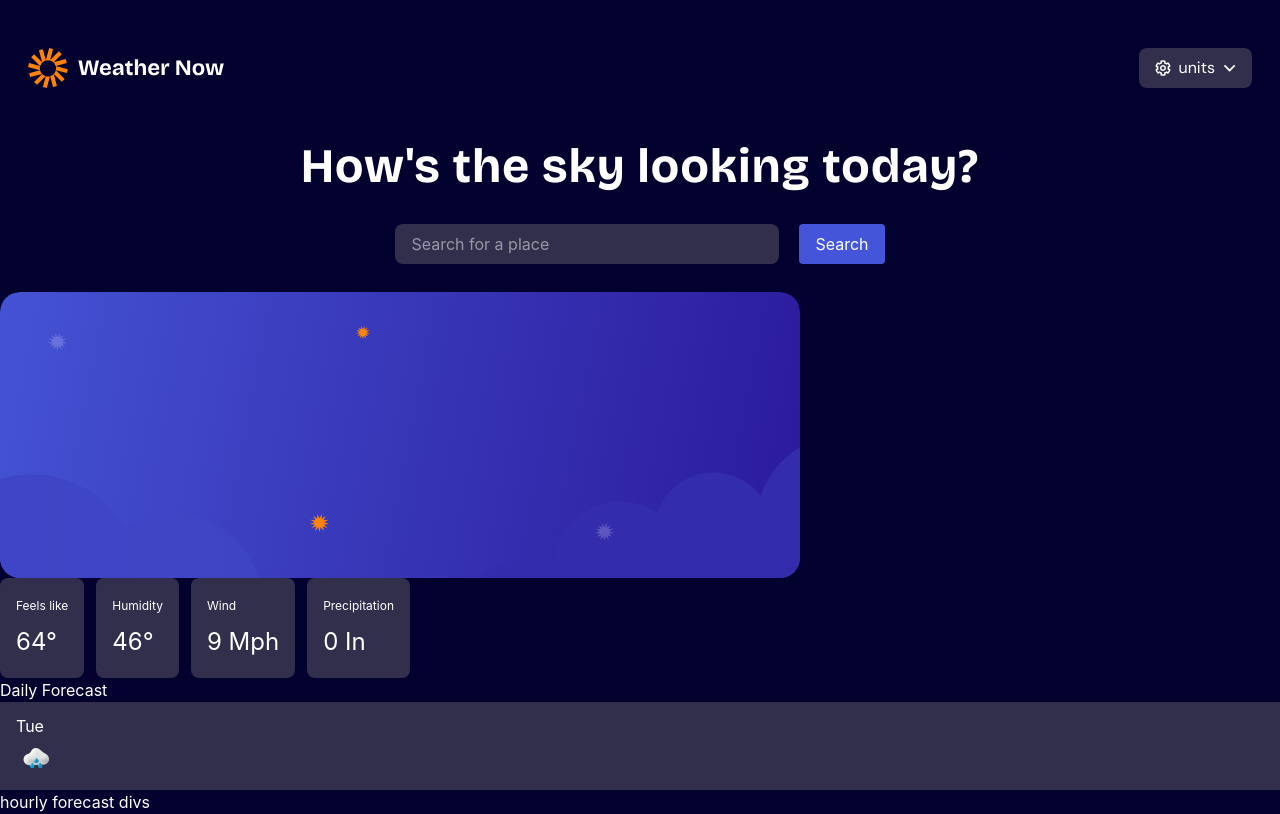
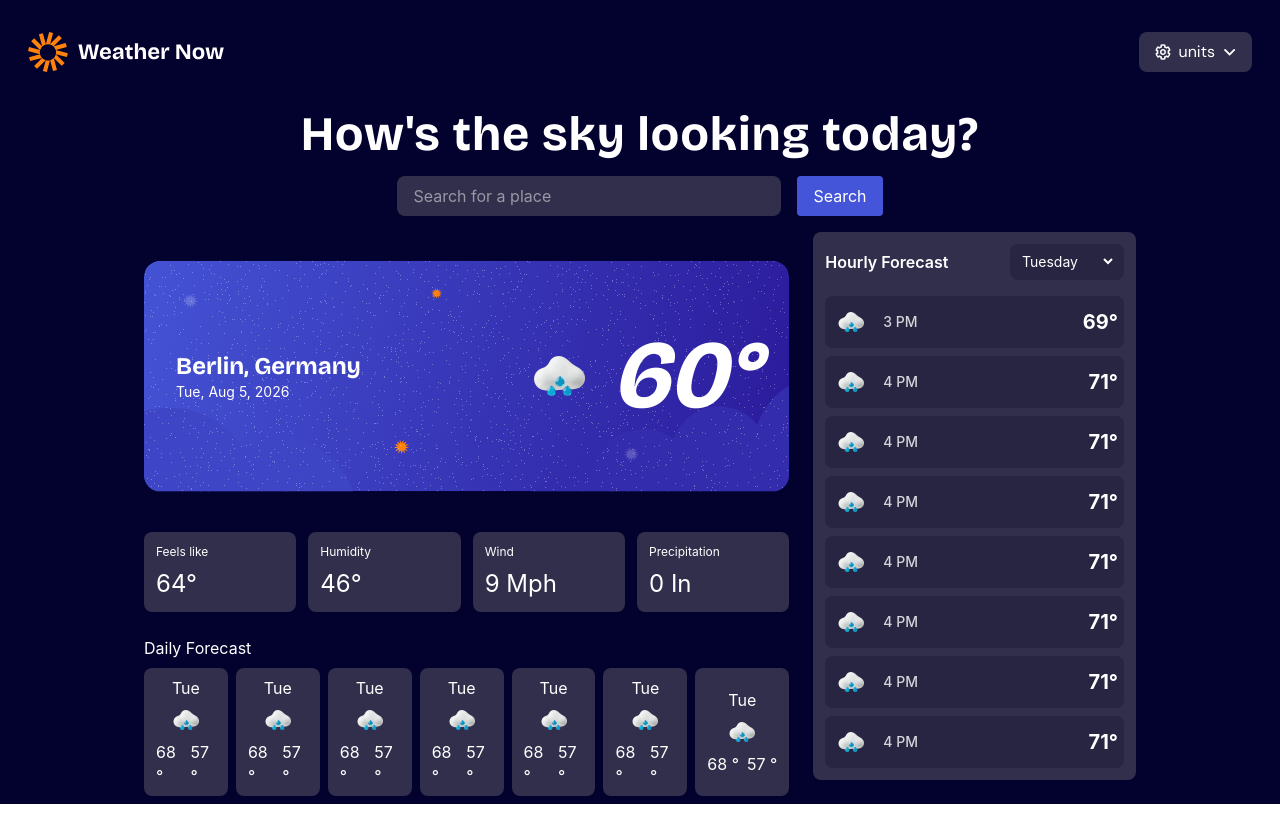
Before and after one commit to jawad-mwadama/weather-now, a React (Vite) app: page / in a window 1280 px wide. Built offline with nearby package versions, Linux system fonts and the light colour scheme.

Commit message:
updated ui layout

```diff
--- a/src/Components/Hero/Hero.tsx
+++ b/src/Components/Hero/Hero.tsx
@@ -1,45 +1,219 @@
-import React from "react";
 import bgLarger from "../../assets/images/bg-today-large.svg";
-
 import rainy from "../../assets/images/icon-rain.webp";
 
 function Hero() {
   return (
-    <div className="text-white">
-      <div>
-        <img src={bgLarger} alt="large bg" />
-      </div>
+    <div className="grid grid-cols-1 items-start gap-6 px-36 py-1 text-white lg:grid-cols-[minmax(0,2fr)_minmax(280px,1fr)]">
+      {/* Left column: Main weather content */}
+      <div className="flex min-w-0 flex-col gap-3">
+        {/* Weather image */}
 
-      {/* metric divs */}
-      <div className="flex gap-3">
-        <div className="flex flex-col rounded-lg bg-neutral-700 px-4 py-5">
-          <span className="text-xs">Feels like</span>
-          <span className="pt-3 text-2xl">64&deg;</span>
+        <div className="relative w-full">
+          <img src={bgLarger} alt="large bg" className="block h-72 w-full" />
+
+          <div className="absolute inset-0 flex items-center justify-between px-8">
+            {/* City and date on the left */}
+            <div className="flex flex-col">
+              <h1 className="font-heading text-2xl font-bold">
+                Berlin, Germany
+              </h1>
+              <span className="text-sm">Tue, Aug 5, 2026</span>
+            </div>
+
+            {/* Weather icon next to temperature on the right */}
+            <div className="flex items-center gap-3">
+              <img
+                src={rainy}
+                className="h-20 w-20 object-contain"
+                alt="rainy"
+              />
+              <span className="font-heading text-8xl font-bold italic">
+                60&deg;
+              </span>
+            </div>
+          </div>
         </div>
-        <div className="flex flex-col rounded-lg bg-neutral-700 px-4 py-5">
-          <span className="text-xs">Humidity</span>
-          <span className="pt-3 text-2xl">46&deg;</span>
+
+        {/* Metric cards */}
+        <div className="flex w-full gap-3">
+          <div className="flex flex-1 flex-col rounded-lg bg-neutral-700 px-3 py-3">
+            <span className="text-xs">Feels like</span>
+            <span className="pt-2 text-2xl">64&deg;</span>
+          </div>
+
+          <div className="flex flex-1 flex-col rounded-lg bg-neutral-700 px-3 py-3">
+            <span className="text-xs">Humidity</span>
+            <span className="pt-2 text-2xl">46&deg;</span>
+          </div>
+
+          <div className="flex flex-1 flex-col rounded-lg bg-neutral-700 px-3 py-3">
+            <span className="text-xs">Wind</span>
+            <span className="pt-2 text-2xl">9 Mph</span>
+          </div>
+
+          <div className="flex flex-1 flex-col rounded-lg bg-neutral-700 px-3 py-3">
+            <span className="text-xs">Precipitation</span>
+            <span className="pt-2 text-2xl">0 In</span>
+          </div>
         </div>
-        <div className="flex flex-col rounded-lg bg-neutral-700 px-4 py-5">
-          <span className="text-xs">Wind</span>
-          <span className="pt-3 text-2xl">9 Mph</span>
-        </div>
-        <div className="flex flex-col rounded-lg bg-neutral-700 px-4 py-5">
-          <span className="text-xs">Precipitation</span>
-          <span className="pt-3 text-2xl">0 In</span>
+
+        {/* Daily forecast */}
+        <div className="gap-3 py-1">
+          <h3 className="py-2">Daily Forecast</h3>
+
+          <div className="flex w-full gap-2">
+            <div className="flex min-w-0 flex-1 flex-col items-center justify-center rounded-lg bg-neutral-700 px-3 py-2">
+              <span>Tue</span>
+              <img src={rainy} className="h-10 w-10 object-cover" alt="" />
+              <div className="flex justify-between gap-2">
+                <span>68 &deg;</span>
+                <span>57 &deg;</span>
+              </div>
+            </div>
+
+            <div className="flex min-w-0 flex-1 flex-col items-center justify-center rounded-lg bg-neutral-700 px-3 py-2">
+              <span>Tue</span>
+              <img src={rainy} className="h-10 w-10 object-cover" alt="" />
+              <div className="flex justify-between gap-2">
+                <span>68 &deg;</span>
+                <span>57 &deg;</span>
+              </div>
+            </div>
+
+            <div className="flex min-w-0 flex-1 flex-col items-center justify-center rounded-lg bg-neutral-700 px-3 py-2">
+              <span>Tue</span>
+              <img src={rainy} className="h-10 w-10 object-cover" alt="" />
+              <div className="flex justify-between gap-2">
+                <span>68 &deg;</span>
+                <span>57 &deg;</span>
+              </div>
+            </div>
+
+            <div className="flex min-w-0 flex-1 flex-col items-center justify-center rounded-lg bg-neutral-700 px-3 py-2">
+              <span>Tue</span>
+              <img src={rainy} className="h-10 w-10 object-cover" alt="" />
+              <div className="flex justify-between gap-2">
+                <span>68 &deg;</span>
+                <span>57 &deg;</span>
+              </div>
+            </div>
+
+            <div className="flex min-w-0 flex-1 flex-col items-center justify-center rounded-lg bg-neutral-700 px-3 py-2">
+              <span>Tue</span>
+              <img src={rainy} className="h-10 w-10 object-cover" alt="" />
+              <div className="flex justify-between gap-2">
+                <span>68 &deg;</span>
+                <span>57 &deg;</span>
+              </div>
+            </div>
+
+            <div className="flex min-w-0 flex-1 flex-col items-center justify-center rounded-lg bg-neutral-700 px-3 py-2">
+              <span>Tue</span>
+              <img src={rainy} className="h-10 w-10 object-cover" alt="" />
+              <div className="flex justify-between gap-2">
+                <span>68 &deg;</span>
+                <span>57 &deg;</span>
+              </div>
+            </div>
+
+            <div className="flex flex-col items-center justify-center rounded-lg bg-neutral-700 px-3 py-2">
+              <span>Tue</span>
+              <img src={rainy} className="h-10 w-10 object-cover" alt="" />
+              <div className="flex justify-between gap-2">
+                <span>68 &deg;</span>
+                <span>57 &deg;</span>
+              </div>
+            </div>
+          </div>
         </div>
       </div>
 
-      {/* forecast divs */}
-      <div>
-        <h3>Daily Forecast</h3>
+      {/* Right column: Hourly forecast */}
+      <div className="min-w-0">
+        {/* Header */}
+        <div className="flex w-full items-center justify-between rounded-t-lg bg-neutral-700 p-3 pb-2">
+          <span className="font-semibold text-white">Hourly Forecast</span>
 
-        <div className="flex flex-col justify-center bg-neutral-700 px-4 py-3">
-          <span>Tue</span>
-          <img src={rainy} className="h-10 w-10 object-cover" alt="" />
+          <span className="rounded-lg bg-neutral-800 p-2 text-sm">
+            <select
+              id="days"
+              name="days"
+              className="max-w-28 bg-transparent text-white outline-none"
+            >
+              <option value="tuesday">Tuesday</option>
+              <option value="wednesday">Wednesday</option>
+              <option value="thursday">Thursday</option>
+            </select>
+          </span>
+        </div>
+
+        {/* Hourly weather items */}
+        <div className="flex w-full flex-col gap-2 rounded-b-lg bg-neutral-700 p-3 pt-2 text-white">
+          <div className="flex items-center justify-between rounded-lg bg-neutral-800 p-1.5">
+            <div className="flex items-center gap-3">
+              <img src={rainy} alt="weather icon" className="h-10 w-10" />
+              <span className="text-sm font-medium text-neutral-200">3 PM</span>
+            </div>
+            <span className="text-xl font-bold">69&deg;</span>
+          </div>
+
+          <div className="flex items-center justify-between rounded-lg bg-neutral-800 p-1.5">
+            <div className="flex items-center gap-3">
+              <img src={rainy} alt="weather icon" className="h-10 w-10" />
+              <span className="text-sm font-medium text-neutral-200">4 PM</span>
+            </div>
+            <span className="text-xl font-bold">71&deg;</span>
+          </div>
+
+          <div className="flex items-center justify-between rounded-lg bg-neutral-800 p-1.5">
+            <div className="flex items-center gap-3">
+              <img src={rainy} alt="weather icon" className="h-10 w-10" />
+              <span className="text-sm font-medium text-neutral-200">4 PM</span>
+            </div>
+            <span className="text-xl font-bold">71&deg;</span>
+          </div>
+
+          <div className="flex items-center justify-between rounded-lg bg-neutral-800 p-1.5">
+            <div className="flex items-center gap-3">
+              <img src={rainy} alt="weather icon" className="h-10 w-10" />
+              <span className="text-sm font-medium text-neutral-200">4 PM</span>
+            </div>
+            <span className="text-xl font-bold">71&deg;</span>
+          </div>
+
+          <div className="flex items-center justify-between rounded-lg bg-neutral-800 p-1.5">
+            <div className="flex items-center gap-3">
+              <img src={rainy} alt="weather icon" className="h-10 w-10" />
+              <span className="text-sm font-medium text-neutral-200">4 PM</span>
+            </div>
+            <span className="text-xl font-bold">71&deg;</span>
+          </div>
+
+          <div className="flex items-center justify-between rounded-lg bg-neutral-800 p-1.5">
+            <div className="flex items-center gap-3">
+              <img src={rainy} alt="weather icon" className="h-10 w-10" />
+              <span className="text-sm font-medium text-neutral-200">4 PM</span>
+            </div>
+            <span className="text-xl font-bold">71&deg;</span>
+          </div>
+
+          <div className="flex items-center justify-between rounded-lg bg-neutral-800 p-1.5">
+            <div className="flex items-center gap-3">
+              <img src={rainy} alt="weather icon" className="h-10 w-10" />
+              <span className="text-sm font-medium text-neutral-200">4 PM</span>
+            </div>
+            <span className="text-xl font-bold">71&deg;</span>
+          </div>
+
+          <div className="flex items-center justify-between rounded-lg bg-neutral-800 p-1.5">
+            <div className="flex items-center gap-3">
+              <img src={rainy} alt="weather icon" className="h-10 w-10" />
+              <span className="text-sm font-medium text-neutral-200">4 PM</span>
+            </div>
+            <span className="text-xl font-bold">71&deg;</span>
+          </div>
         </div>
       </div>
-      <div> hourly forecast divs</div>
     </div>
   );
 }
--- a/src/Components/Navbar/Navbar.tsx
+++ b/src/Components/Navbar/Navbar.tsx
@@ -6,7 +6,7 @@ import iconDropdown from "../../assets/images/icon-dropdown.svg";
 function Navbar() {
   return (
     <nav className="p-7">
-      <div className="flex justify-between py-5">
+      <div className="flex justify-between py-1">
         {/* logo */}
         <img src={logo} alt="logo" />
 
--- a/src/Components/Searchbar/SearchBar.tsx
+++ b/src/Components/Searchbar/SearchBar.tsx
@@ -1,6 +1,6 @@
 function SearchBar() {
   return (
-    <div className="flex items-center justify-center gap-5 py-7">
+    <div className="flex items-center justify-center gap-4 py-3">
       <input
         type="search"
         placeholder="Search for a place"
```
